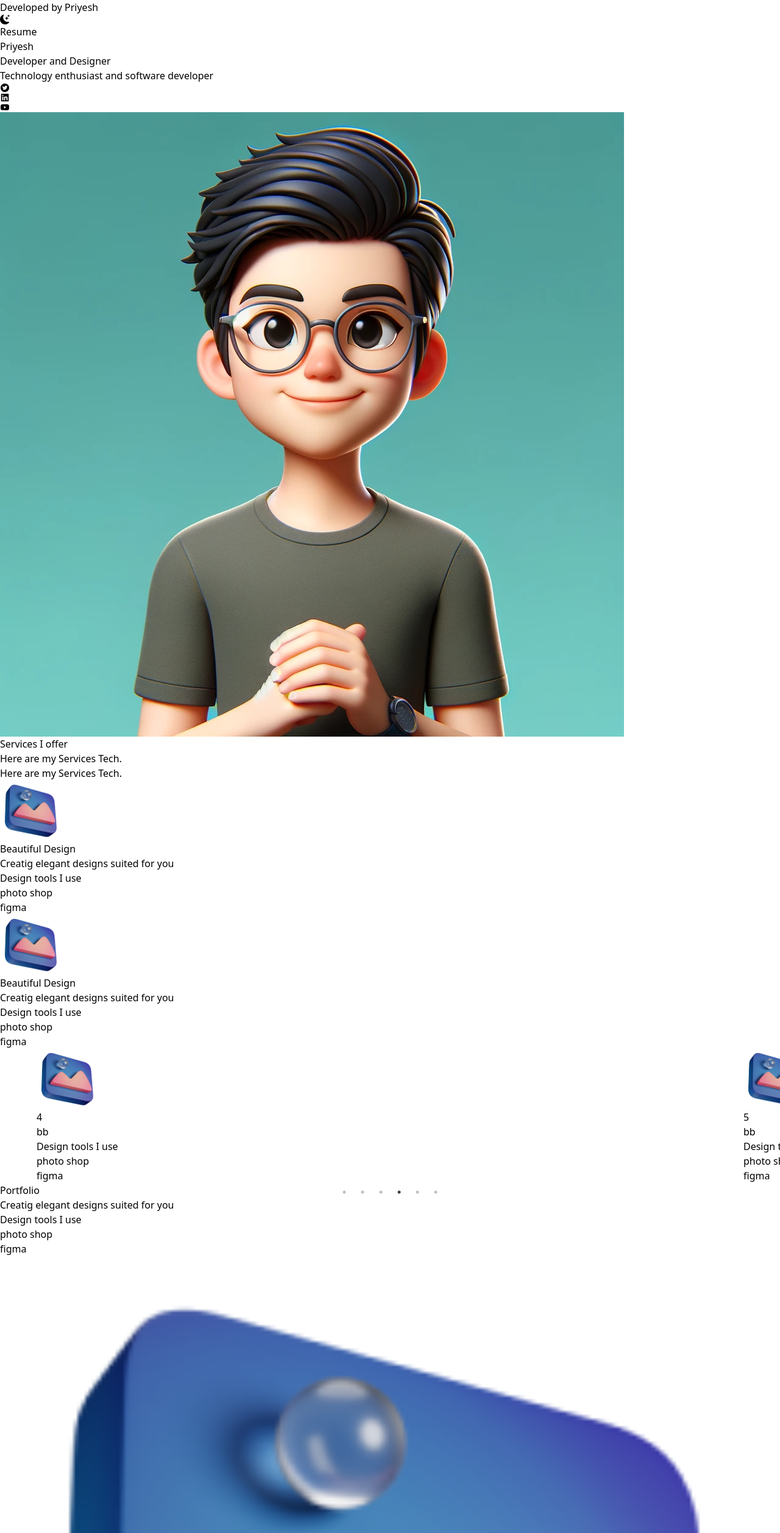
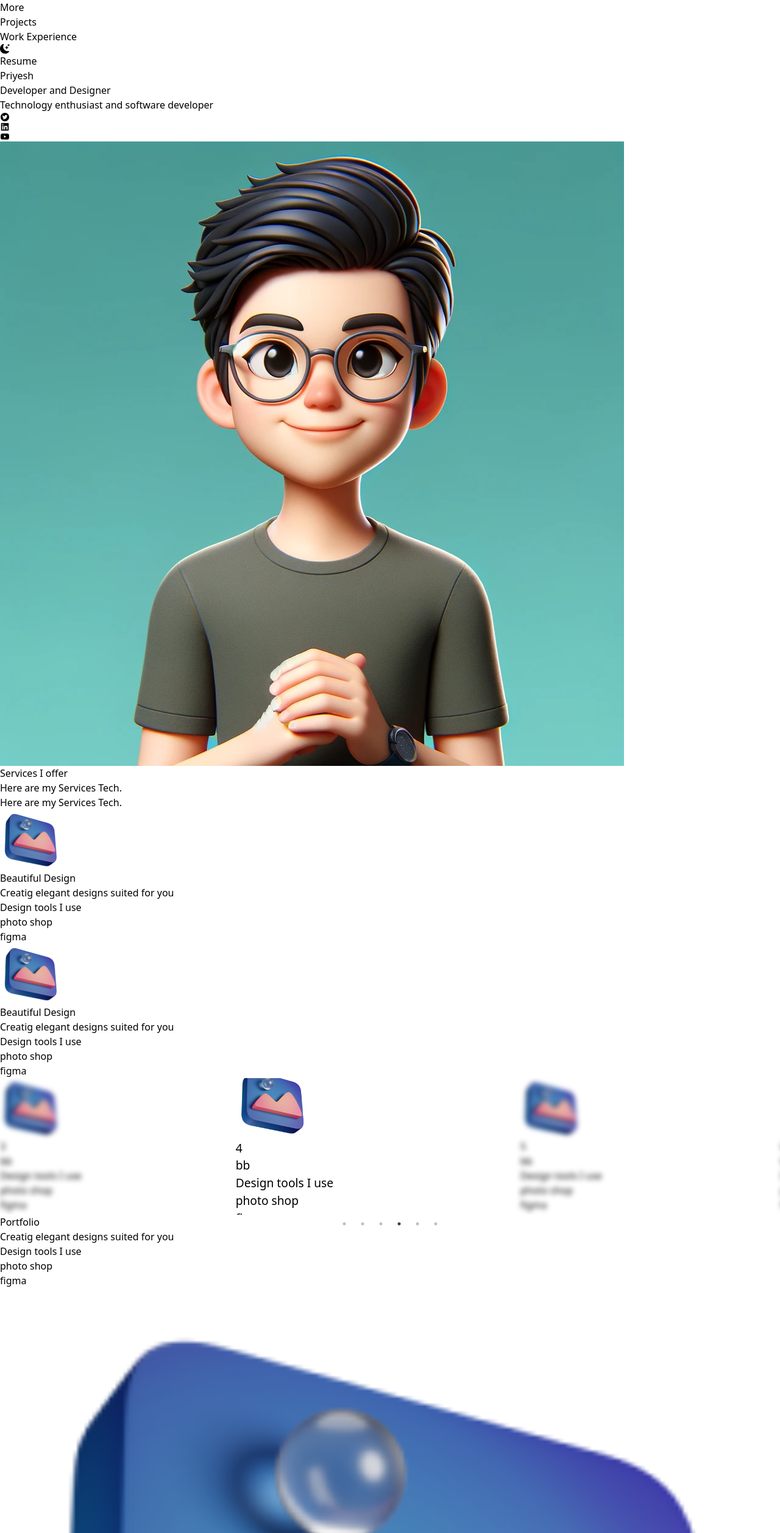
Before and after one commit to amarpriyesh/priyesh-portfolio, a Next.js app: page / in a window 1280 px wide. Shown: the top 2514 px of the page at 61% size. Built offline with nearby package versions, Linux system fonts and the light colour scheme.

Commit message:
slider-update

```diff
--- a/components/cardcarousel.js
+++ b/components/cardcarousel.js
@@ -7,14 +7,17 @@ import { useState } from "react";
 
 const CardCarousel = ({ cardsData, autoPlaySpeed = 2000 }) => {
   const [currentSlide, setCurrentSlide] = useState(0);
+  const getSlideClass = (index) => {
+    return index === currentSlide ? "slide-current" : "slide-blurred";
+  };
 
 
   const settings = {
     dots: true,
     infinite: true,
     centerMode: true,
-    centerPadding: "60px",
-    slidesToShow: 1,
+    centerPadding: "0px",
+    slidesToShow: 3,
     speed: 200,
     autoplay: true,
     autoplaySpeed: autoPlaySpeed,
@@ -24,7 +27,7 @@ const CardCarousel = ({ cardsData, autoPlaySpeed = 2000 }) => {
         breakpoint: 768,
         settings: {
           slidesToShow: 1,
-          centerPadding: "40px",
+          centerPadding: "0px",
         },
       },
       // ... other responsive settings
@@ -35,7 +38,9 @@ const CardCarousel = ({ cardsData, autoPlaySpeed = 2000 }) => {
     <div  tabIndex={0}>
       <Slider {...settings}>
         {cardsData.map((card, idx) => (
+          <div  className={getSlideClass(idx)} key={idx}>
           <Carousel key={idx} title={card.title} content={card.content} />
+          </div>
         ))}
       </Slider>
     </div>
--- a/components/carousel.js
+++ b/components/carousel.js
@@ -1,7 +1,7 @@
 const Carousel = ({title,content}) => {
 
     return (
-        <div className="text-center  rounded-xl shadow-2xl p-10 m-1 ">
+        <div className="text-center  rounded-xl p-20 m-1 transition-transform duration-300 hover:scale-125 ">
         <div className="inline-block transition-transform duration-300 hover:scale-125">
           <img src="/design.png" width={100} height={100} />
         </div>
--- a/pages/_app.js
+++ b/pages/_app.js
@@ -1,4 +1,5 @@
 import '@/styles/globals.css'
+import '@/styles/ExploreSlider.css'
 
 export default function App({ Component, pageProps }) {
   return <Component {...pageProps} />
--- /dev/null
+++ b/pages/front.js
@@ -0,0 +1,140 @@
+
+import {
+    AiFillTwitterCircle,
+    AiFillLinkedin,
+    AiFillYoutube,
+  } from "react-icons/ai";
+  import Slider from "react-slick";
+  import Image from "next/image";
+  import profile from "../public/profile.png";
+  import design from "../public/design.png";
+
+  import Carousel from "@/components/carousel";
+  import CardCarousel from "@/components/cardcarousel";
+
+const Front = () => {
+    const data = [
+        { title: "1", content: "aa" },
+        { title: "2", content: "bb" },
+        { title: "3", content: "bb" },
+        { title: "4", content: "bb" },
+        { title: "5", content: "bb" },
+        { title: "6", content: "bb" }
+      ];
+
+return (
+<>
+      <div className="text-center pb-10">
+        <h2 className="text-5xl py-2 text-teal-600 font-medium md:text-6xl lg:text-8xl">
+          Priyesh
+        </h2>
+        <h3 className="text-2xl py-2">Developer and Designer</h3>
+        <p className="text-md py-5 leadin-8 text-gray-800 max-w-xl mx-auto">
+          Technology enthusiast and software developer
+        </p>
+      </div>
+      <div className="text-5xl flex justify-center gap-16 py-3 text-gray-600">
+        <AiFillTwitterCircle />
+        <AiFillLinkedin />
+        <AiFillYoutube />
+      </div>
+      <div className="relative mx-auto bg-gradient-to-b from-teal-500 rounded-full w-80 h-80 mt-20 overflow-hidden">
+        <img
+          src="/profile.png"
+          className="rounded-full"
+          layout="fill"
+          objectFit="cover"
+        />
+      </div>
+    <section>
+      <div>
+        <h3 className="text-3xl py-1">Services I offer</h3>
+        <p className="text-md py-2 leading-8 text-gray-800">
+          Here are my Services <span className="text-teal-500">Tech</span>.
+        </p>
+        <p className="text-md py-2 leading-8 text-gray-800">
+          Here are my Services <span className="text-teal-500">Tech</span>.
+        </p>
+      </div>
+      <div className="lg:flex gap-10">
+        <div className="text-center shadow-2xl p-10 rounded-xl my-10">
+          <div className="inline-block transition-transform duration-300 hover:scale-125">
+            <img src="/design.png" width={100} height={100} />
+          </div>
+          <h3 className="text-lg font-medium pt-8 pb-2">
+            Beautiful Design
+          </h3>
+          <p>Creatig elegant designs suited for you</p>
+          <h4 className="py-4 text-teal-600">Design tools I use</h4>
+          <p className="text-gray-800 py-1">photo shop</p>
+          <p className="text-gray-800 py-1">figma</p>
+        </div>
+        <div className="text-center shadow-2xl p-10 rounded-xl my-10">
+          <div className="inline-block transition-transform duration-300 hover:scale-125">
+            <img src="/design.png" width={100} height={100} />
+          </div>
+          <h3 className="text-lg font-medium pt-8 pb-2">
+            Beautiful Design
+          </h3>
+          <p>Creatig elegant designs suited for you</p>
+          <h4 className="py-4 text-teal-600">Design tools I use</h4>
+          <p className="text-gray-800 py-1">photo shop</p>
+          <p className="text-gray-800 py-1">figma</p>
+        </div>
+      </div>
+    </section>
+    <div>
+    <CardCarousel cardsData={data}/>
+    </div>
+    <section>
+      <div>
+        <h3 className="text-2xl py-2">Portfolio</h3>
+        <p>Creatig elegant designs suited for you</p>
+        <h4 className="py-4 text-teal-600">Design tools I use</h4>
+        <p className="text-gray-800 py-1">photo shop</p>
+        <p className="text-gray-800 py-1">figma</p>
+      </div>
+      <div className="flex flex-col gap-10 py-10 lg:flex-row lg:flex-wrap">
+        <div className="basis-1/3 flex-1">
+          <img
+            className="rounded-lg object-cover"
+            src="/design.png"
+            layout="responsive"
+            width={"100%"}
+            height={"100%"}
+          ></img>
+        </div>
+        <div className="basis-1/3 flex-1">
+          <img
+            className="rounded-lg object-cover"
+            src="/design.png"
+            layout="responsive"
+            width={"100%"}
+            height={"100%"}
+          ></img>
+        </div>
+        <div className="basis-1/3 flex-1">
+          <img
+            className="rounded-lg object-cover"
+            src="/design.png"
+            layout="responsive"
+            width={"100%"}
+            height={"100%"}
+          ></img>
+        </div>
+        <div className="basis-1/3 flex-1">
+          <img
+            className="rounded-lg object-cover"
+            src="/design.png"
+            layout="responsive"
+            width={"100%"}
+            height={"100%"}
+          ></img>
+        </div>
+      </div>
+      </section>
+      </>
+)
+}
+
+export default Front;
--- a/pages/index.js
+++ b/pages/index.js
@@ -1,28 +1,37 @@
 import Head from "next/head";
 import { BsFillMoonStarsFill } from "react-icons/bs";
-import {
-  AiFillTwitterCircle,
-  AiFillLinkedin,
-  AiFillYoutube,
-} from "react-icons/ai";
-import Slider from "react-slick";
-import Image from "next/image";
-import profile from "../public/profile.png";
-import design from "../public/design.png";
+
+import Front from "./front";
 import { useState } from "react";
-import Carousel from "@/components/carousel";
-import CardCarousel from "@/components/cardcarousel";
+
+const ExploreSlider = ({ isOpen, onClose }) => {
+  return (
+    <>
+      <div className={` ${isOpen ? "overlay" : ""}`}></div>
+      <div className={`slider-container ${isOpen ? "open" : ""}`}>
+        <div className={`slider-content ${isOpen ? "open" : ""}`}>
+          <p className="text-lg font-semibold mb-4">Select Options:</p>
+          {/* Add your slider content and options here */}
+          <button
+            onClick={onClose}
+            className="bg-blue-500 hover:bg-blue-700 text-white font-bold py-2 px-4 rounded"
+          >
+            Close
+          </button>
+        </div>
+      </div>
+    </>
+  );
+};
 
 export default function Home() {
   const [darkMode, setDarkMode] = useState(false);
-  const data = [
-    { title: "1", content: "aa" },
-    { title: "2", content: "bb" },
-    { title: "3", content: "bb" },
-    { title: "4", content: "bb" },
-    { title: "5", content: "bb" },
-    { title: "6", content: "bb" }
-  ];
+  const [isSliderOpen, setSliderOpen] = useState(false);
+
+  const handleButtonClick = () => {
+    setSliderOpen(!isSliderOpen);
+  };
+
   return (
     <div className={darkMode ? "dark" : ""}>
       <Head>
@@ -31,11 +40,27 @@ export default function Home() {
         <meta name="viewport" content="width=device-width, initial-scale=1" />
         <link rel="icon" href="/favicon.ico" />
       </Head>
-      <main className="bg-white px-10 md:px-20 lg:px-40 dark:bg-gray-900">
-        <section className="min-h-screen">
+      <main
+        className="bg-white  dark:bg-gray-900"
+        onClick={() => (isSliderOpen ? handleButtonClick() : "")}
+      >
+        <div className={` min-h-screen ${isSliderOpen ? "divide-x" : ""}`}>
+          <div className="flex">
+          <div className={` ${isSliderOpen ? "w-1/5" : "w-full"}`}>
+            <ExploreSlider
+              isOpen={isSliderOpen}
+              onClose={() => setSliderOpen(false)}
+            />
+          </div>
 
-          <nav className="py-10 mb-12 flex justify-between font-burtons">
-            <h1>Developed by Priyesh</h1>
+          <div className={`px-0  ${isSliderOpen ? "w-4/5" : "w-full"}`}>
+            <nav className="pt-5 pb-5 flex justify-between font-burtons dark:text-white  bg-gradient-to-b from-teal-500 ">
+              <h1 onClick={() => handleButtonClick()}>More</h1>
+
+              <ul className="flex items-center justify-between">
+                <li className="pl-2">Projects</li>
+                <li className="pl-2">Work Experience</li>
+              </ul>
 
               <ul className="flex items-center">
                 <li>
@@ -55,122 +80,14 @@ export default function Home() {
                 </li>
               </ul>
             </nav>
-          <div className="text-center p-10">
-            <h2 className="text-5xl py-2 text-teal-600 font-medium md:text-6xl lg:text-8xl">
-              Priyesh
-            </h2>
-            <h3 className="text-2xl py-2">Developer and Designer</h3>
-            <p className="text-md py-5 leadin-8 text-gray-800 max-w-xl mx-auto">
-              Technology enthusiast and software developer
-            </p>
-          </div>
-          <div className="text-5xl flex justify-center gap-16 py-3 text-gray-600">
-            <AiFillTwitterCircle />
-            <AiFillLinkedin />
-            <AiFillYoutube />
-          </div>
-          <div className="relative mx-auto bg-gradient-to-b from-teal-500 rounded-full w-80 h-80 mt-20 overflow-hidden">
-            <img
-              src="/profile.png"
-              className="rounded-full"
-              layout="fill"
-              objectFit="cover"
-            />
-          </div>
-        </section>
-        <section>
-          <div>
-            <h3 className="text-3xl py-1">Services I offer</h3>
-            <p className="text-md py-2 leading-8 text-gray-800">
-              Here are my Services <span className="text-teal-500">Tech</span>.
-            </p>
-            <p className="text-md py-2 leading-8 text-gray-800">
-              Here are my Services <span className="text-teal-500">Tech</span>.
-            </p>
-          </div>
-          <div className="lg:flex gap-10">
-            <div className="text-center shadow-2xl p-10 rounded-xl my-10">
-              <div className="inline-block transition-transform duration-300 hover:scale-125">
-                <img src="/design.png" width={100} height={100} />
-              </div>
-              <h3 className="text-lg font-medium pt-8 pb-2">
-                Beautiful Design
-              </h3>
-              <p>Creatig elegant designs suited for you</p>
-              <h4 className="py-4 text-teal-600">Design tools I use</h4>
-              <p className="text-gray-800 py-1">photo shop</p>
-              <p className="text-gray-800 py-1">figma</p>
-            </div>
-            <div className="text-center shadow-2xl p-10 rounded-xl my-10">
-              <div className="inline-block transition-transform duration-300 hover:scale-125">
-                <img src="/design.png" width={100} height={100} />
-              </div>
-              <h3 className="text-lg font-medium pt-8 pb-2">
-                Beautiful Design
-              </h3>
-              <p>Creatig elegant designs suited for you</p>
-              <h4 className="py-4 text-teal-600">Design tools I use</h4>
-              <p className="text-gray-800 py-1">photo shop</p>
-              <p className="text-gray-800 py-1">figma</p>
-            </div>
-          </div>
-        </section>
-        <div>
-        <CardCarousel cardsData={data}/>
-        </div>
-        <section>
-          <div>
-            <h3 className="text-2xl py-2">Portfolio</h3>
-            <p>Creatig elegant designs suited for you</p>
-            <h4 className="py-4 text-teal-600">Design tools I use</h4>
-            <p className="text-gray-800 py-1">photo shop</p>
-            <p className="text-gray-800 py-1">figma</p>
-          </div>
-          <div className="flex flex-col gap-10 py-10 lg:flex-row lg:flex-wrap">
-            <div className="basis-1/3 flex-1">
-              <img
-                className="rounded-lg object-cover"
-                src="/design.png"
-                layout="responsive"
-                width={"100%"}
-                height={"100%"}
-              ></img>
-            </div>
-            <div className="basis-1/3 flex-1">
-              <img
-                className="rounded-lg object-cover"
-                src="/design.png"
-                layout="responsive"
-                width={"100%"}
-                height={"100%"}
-              ></img>
-            </div>
-            <div className="basis-1/3 flex-1">
-              <img
-                className="rounded-lg object-cover"
-                src="/design.png"
-                layout="responsive"
-                width={"100%"}
-                height={"100%"}
-              ></img>
-            </div>
-            <div className="basis-1/3 flex-1">
-              <img
-                className="rounded-lg object-cover"
-                src="/design.png"
-                layout="responsive"
-                width={"100%"}
-                height={"100%"}
-              ></img>
+            <div className="px-10 md:px-20 lg:px-40">
+            <Front />
           </div>
           </div>
 
 
-        </section>
-
-
-
-
+          </div>
+        </div>
       </main>
     </div>
   );
--- /dev/null
+++ b/styles/ExploreSlider.css
@@ -0,0 +1,78 @@
+/* ExploreSlider.module.css */
+.overlay {
+  position: fixed;
+  top: 0;
+  left: 0;
+  width: 100%;
+  height: 100%;
+  z-index: 999; /* Adjust as needed to be above the slider */
+  pointer-events: none;
+}
+
+.overlay::before {
+  content: '';
+  position: absolute;
+  top: 0;
+  left: 0;
+  width: 100%;
+  height: 100%;
+  background: rgba(0, 0, 0, 0.5); /* Semi-transparent black overlay */
+  backdrop-filter: blur(2px); /* Adjust the blur intensity as needed */
+}
+
+
+.slider-container {
+  position: fixed;
+  top: 0;
+  left: 0;
+  width: 20%;
+  height: 100%;
+  background: rgba(0, 0, 0, 0.5);
+  display: flex;
+  align-items: center;
+  justify-content: flex-start; /* Adjust as needed for placement */
+  z-index: 1000;
+  opacity: 0;
+  pointer-events: none;
+  transition: opacity 0.3s ease-in-out;
+}
+
+.slider-content {
+  background: white;
+  width: 100%; /* Adjust as needed for width */
+  height: 100%;
+  overflow-y: auto;
+  opacity: 0;
+  transform: translateX(-100%);
+  transition: opacity 0.3s ease-in-out, transform 0.3s ease-in-out;
+}
+
+.slider-container.open {
+  opacity: 1;
+  pointer-events: auto;
+}
+
+.slider-content.open {
+  opacity: 1;
+  transform: translateX(0);
+}
+
+.overlay.open {
+  opacity: 0;
+  pointer-events: auto;
+}
+
+.blur-background {
+  backdrop-filter: blur(5px); /* Adjust the blur intensity as needed */
+}
+
+.slide-current {
+  transform: scale(1.2); /* Enlarge the current slide */
+  border: 2px solid #fff; /* Add a border */
+  transition: transform 0.3s ease;
+}
+
+.slide-blurred {
+  filter: blur(4px); /* Blur the side slides */
+  transition: filter 0.3s ease;
+}
```
Lines whose indentation alone changed are shown as unchanged.
